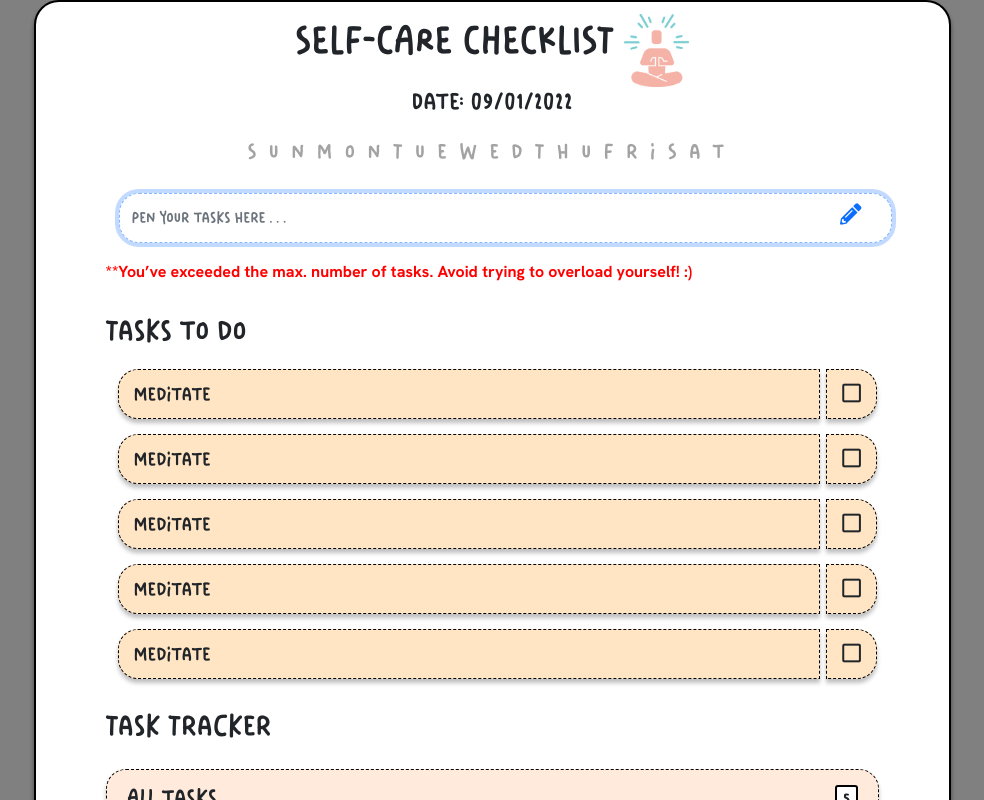
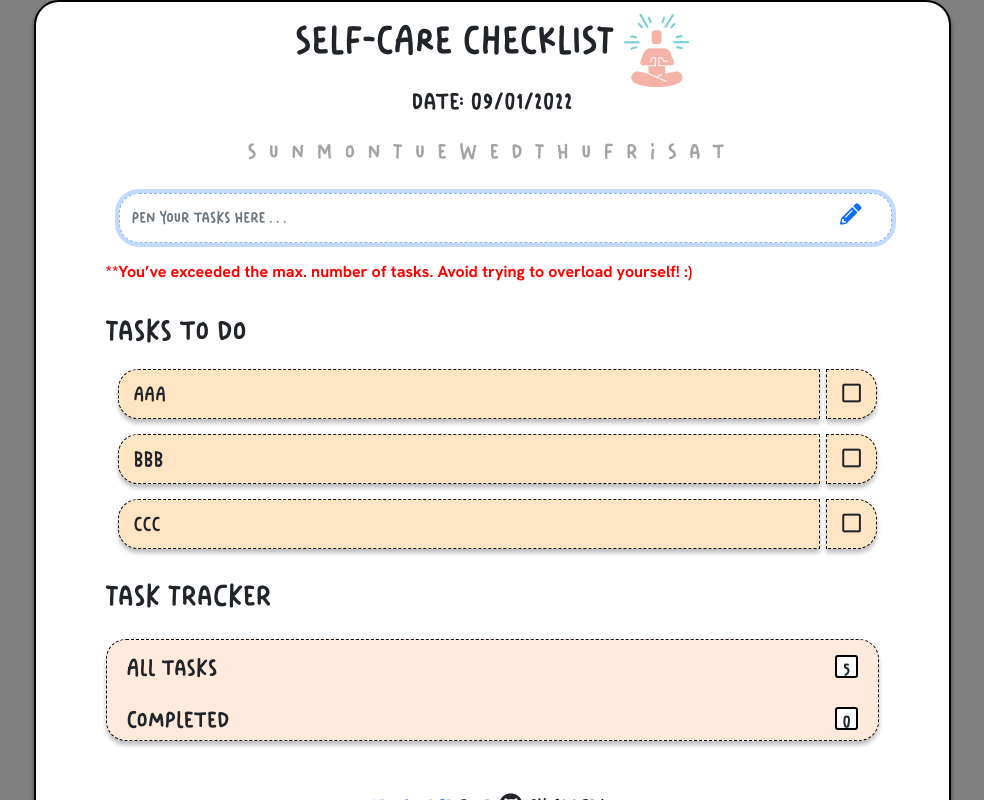
Before and after one commit to gracexuerwu/checklist-project, a React (Create React App) app: page / in a window 1280 px wide. Shown: the top 800 px of the page, without its empty margins (148-1132 px from the left). Built offline with nearby package versions, Linux system fonts and the light colour scheme.

Commit message:
toDo loop through array

```diff
--- a/src/App.js
+++ b/src/App.js
@@ -9,13 +9,25 @@ import Signature from './components/Signature';
 
 //import images
 import selfCareicon from "./images/selfcare.png";
+import { useState } from 'react/cjs/react.development';
 
 function App() {
 
   //Task callback
   function callbackByEnterTaskColumn(task) {
-    alert(task);
+    // alert(task);
+    if (todoArray.length < 5) {
+      setTodoArray([...todoArray, { task, status: false }]);
+    }
+    else { }
   }
+
+  // State
+  const [todoArray, setTodoArray] = useState([
+    { task: 'AAA', status: 'false' },
+    { task: 'BBB', status: 'false' },
+    { task: 'CCC', status: 'false' }
+  ]);
 
 
   //Date
@@ -49,11 +61,12 @@ function App() {
         <EnterTaskColumn callback={callbackByEnterTaskColumn} />
         <div className="EnterMessage">**You’ve exceeded the max. number of tasks. Avoid trying to overload yourself! :)</div>
         <div className="Heading">Tasks to do</div>
-        <TaskColumn />
-        <TaskColumn />
-        <TaskColumn />
-        <TaskColumn />
-        <TaskColumn />
+        {/* <TaskColumn task="AAA" />
+        <TaskColumn task="BBB" /> */}
+        {todoArray.map(({ task, status }, index) => {
+          return <TaskColumn key={index} task={task} />
+        })}
+
         <div className="Heading">Task Tracker</div>
         <TaskTracker />
         <Signature />
--- a/src/components/EnterTaskColumn.js
+++ b/src/components/EnterTaskColumn.js
@@ -1,7 +1,7 @@
 import React, { useState } from "react";
 import "../styles/EnterTaskColumn.css";
 
-export default function EnterTaskColumn() {
+export default function EnterTaskColumn(props) {
     const [task, setTask] = useState('Pen your tasks here . . .');
 
     const onChange = (event) => {
--- a/src/components/TaskColumn.js
+++ b/src/components/TaskColumn.js
@@ -1,13 +1,13 @@
 import React from "react";
 import "../styles/TaskColumn.css";
 
-export default function TaskColumn() {
+export default function TaskColumn(props) {
     return (
         <div className="container">
             <div className="row">
                 <div className="col-11">
                     <div className="TaskColumn-left">
-                        <p>Meditate</p>
+                        <p>{props.task}</p>
                     </div>
                 </div>
                 <div className="col-1">
```
